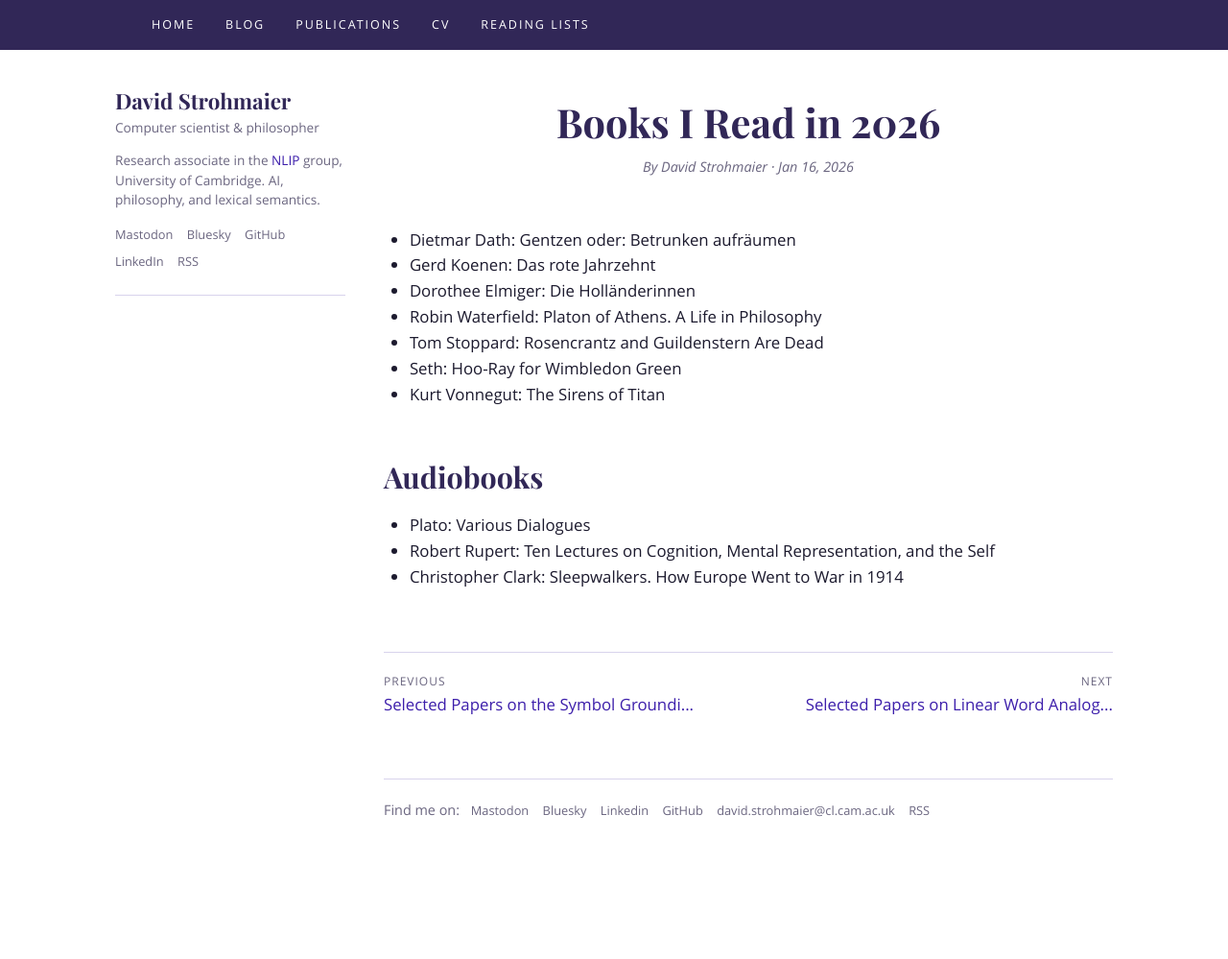
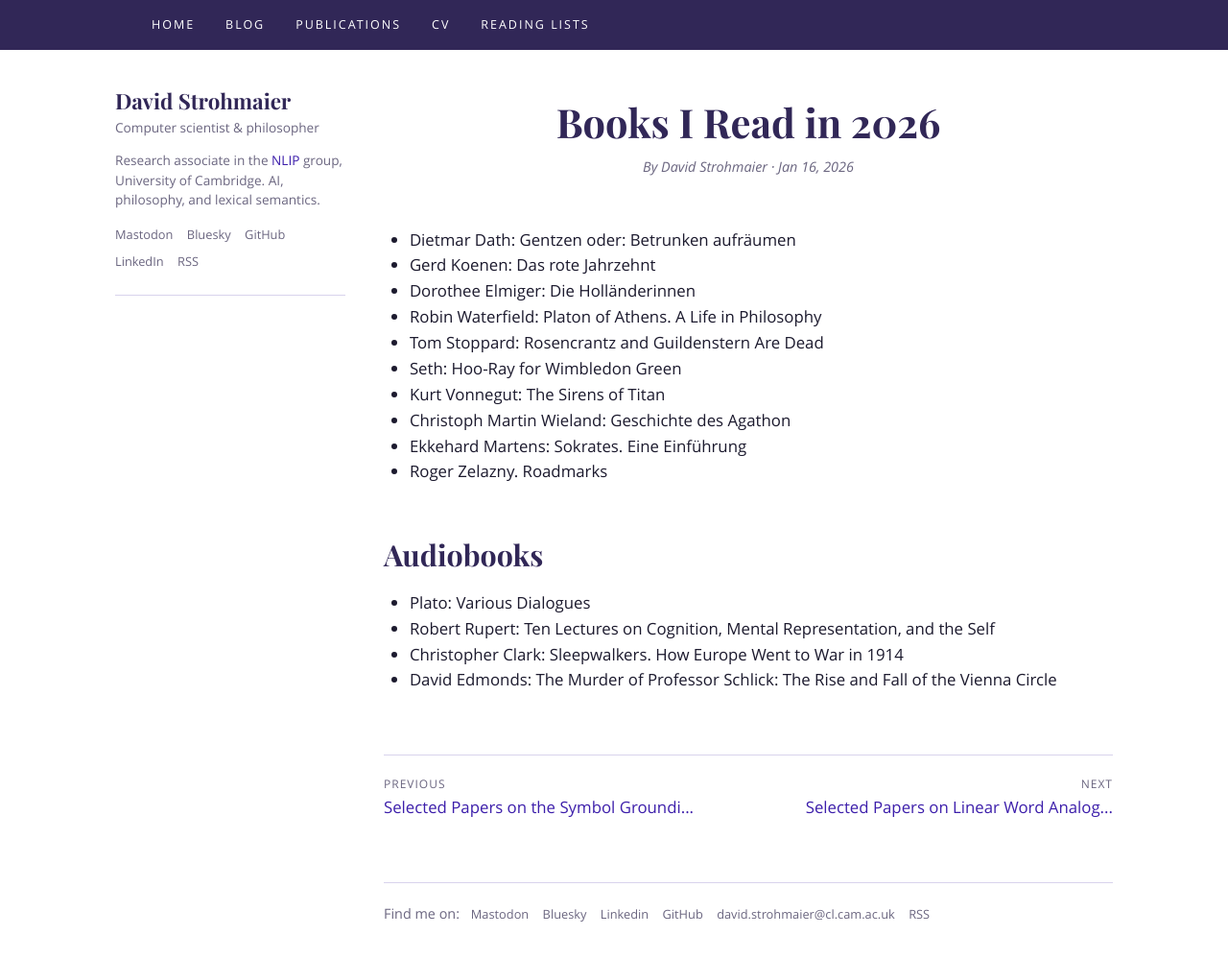
Before and after one commit to dstrohmaier/dstrohmaier.github.io, a Jekyll site: the page built from lists/_posts/2026-01-16-Books-2026.md, in a window 1280 px wide and 1081 px high. Shown: the top 999 px of the window at 96% size. Built offline with Jekyll 4.4.1, drawn with Linux system fonts in a browser that asks for light colours; comment, search, counter and statistics services are not loaded.

Commit message:
Updated book list

```diff
--- a/lists/_posts/2026-01-16-Books-2026.md
+++ b/lists/_posts/2026-01-16-Books-2026.md
@@ -12,9 +12,13 @@ category: lists
 - Tom Stoppard: Rosencrantz and Guildenstern Are Dead
 - Seth: Hoo-Ray for Wimbledon Green
 - Kurt Vonnegut: The Sirens of Titan
+- Christoph Martin Wieland: Geschichte des Agathon
+- Ekkehard Martens: Sokrates. Eine Einführung
+- Roger Zelazny. Roadmarks
 
 
 ## Audiobooks
 - Plato: Various Dialogues
 - Robert Rupert: Ten Lectures on Cognition, Mental Representation, and the Self
 - Christopher Clark: Sleepwalkers. How Europe Went to War in 1914
+- David Edmonds: The Murder of Professor Schlick: The Rise and Fall of the Vienna Circle
```
